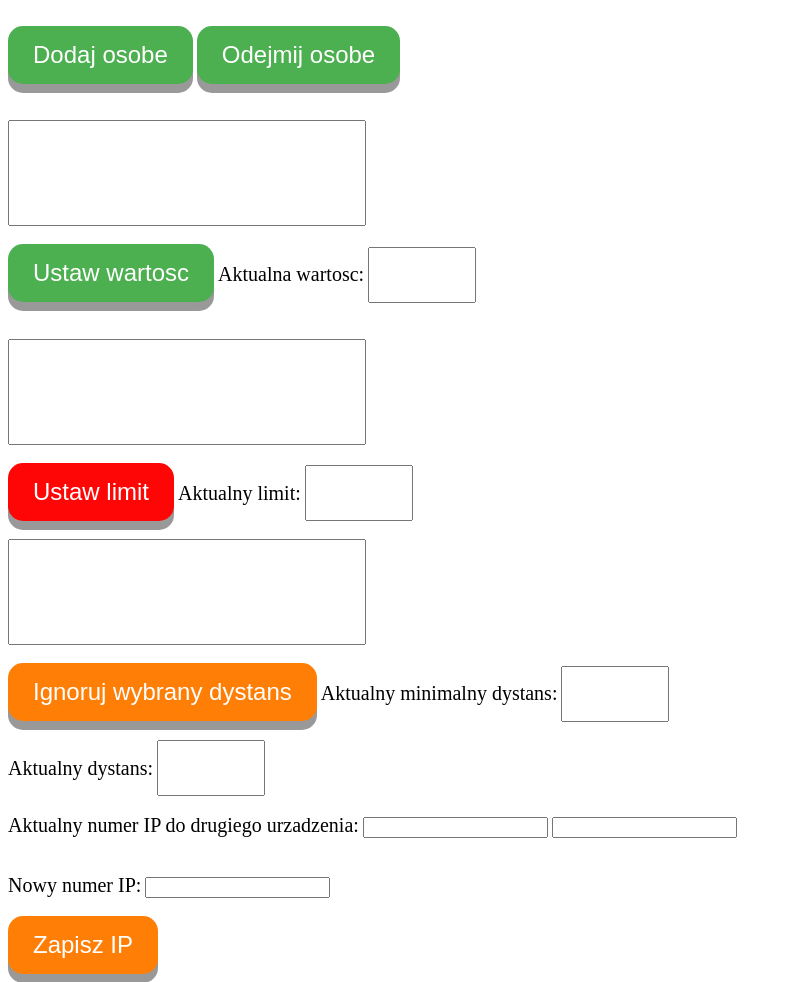
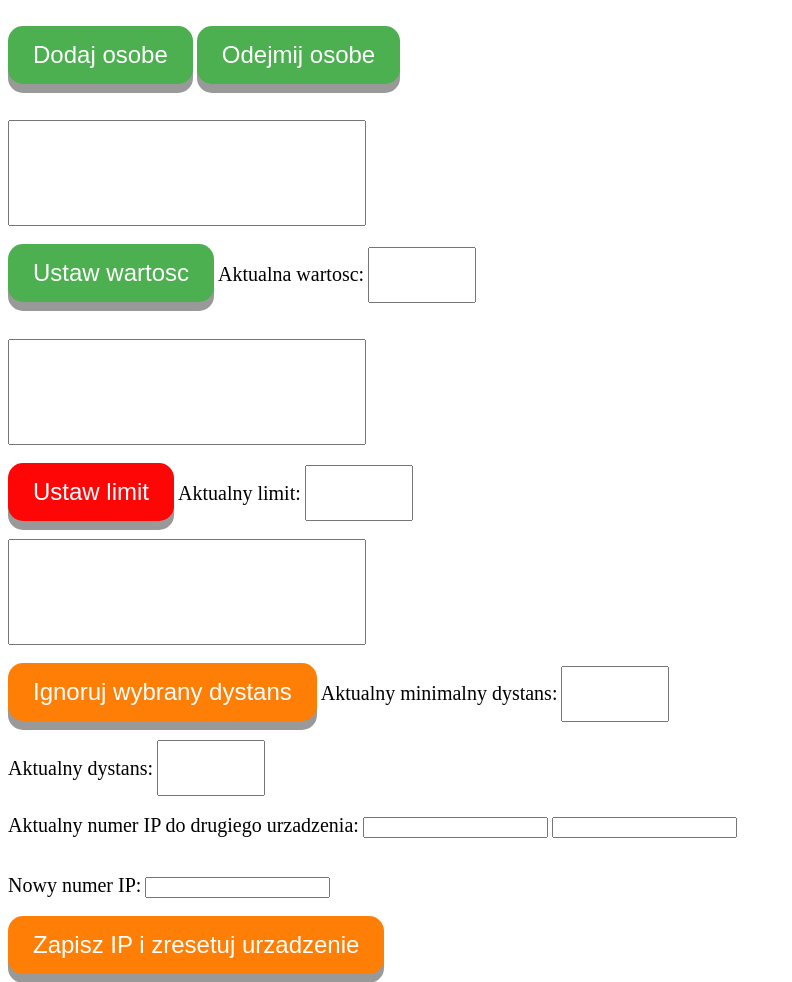
Before and after one commit to bohatermateusz/Counting_Wizard, a plain HTML site: page Counting_Wizard/data/ControlPanel.html in a window 1280 px wide. Shown: the whole page, without its empty margins (0-792 px from the left). Drawn offline with Linux system fonts and the light colour scheme; no server answers.

Commit message:
Reset function after writing new IP adress

```diff
--- a/Counting_Wizard/data/ControlPanel.html
+++ b/Counting_Wizard/data/ControlPanel.html
@@ -166,7 +166,7 @@ p {
 <label for="fname" style="font-size:20px" >Nowy numer IP:</label>
 <input type="string" id="SetExtIP" name="fname">
 <br><br>
-<button class="buttonOrange" onclick="SetNewIP()">Zapisz IP</button><br>
+<button class="buttonOrange" onclick="SetNewIP()">Zapisz IP i zresetuj urzadzenie</button><br>
 </body>
 </html>
 <script>
```
Also changed, not shown: 1 other file.
